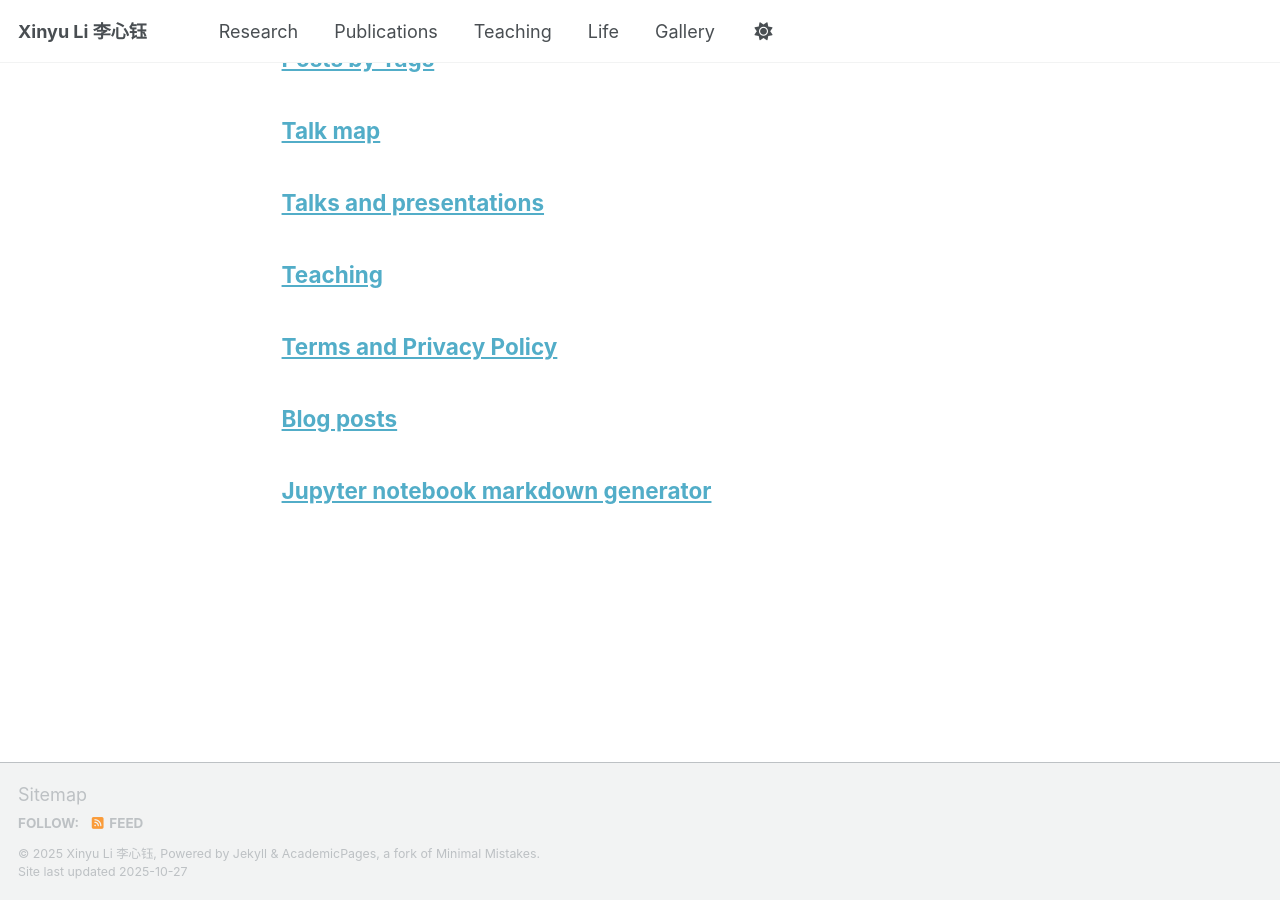
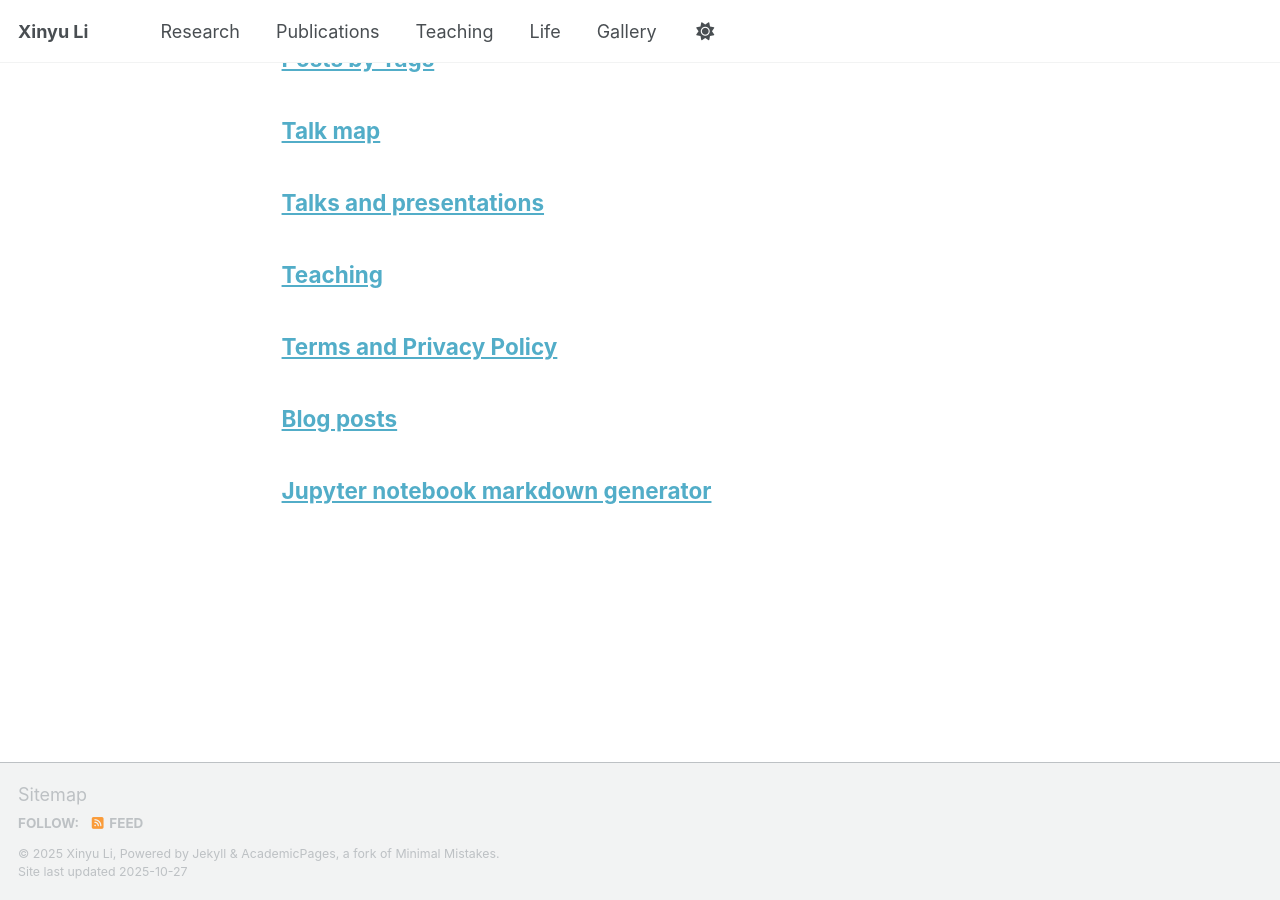
Before and after one commit to Levilixinyu/Levilixinyu.github.io, a Jekyll site: the page built from _pages/page-archive.html, in a window 1280 px wide and 900 px high, scrolled down 1063 px. Built offline with Jekyll 4.4.1, drawn with Linux system fonts in a browser that asks for light colours; a script that is not in the unit is left out.

Commit message:
Update _config.yml

```diff
--- a/_config.yml
+++ b/_config.yml
@@ -4,7 +4,7 @@
 baseurl: ""  # keep blank for user.github.io sites
 locale                   : "en-US"
 site_theme               : "default" # Currently available options are "default", "air"
-title                    : "Xinyu Li 李心钰"
+title                    : "Xinyu Li"
 title_separator          : "-"
 description              : &description "Ph.D. Candidate at University of Texas at Austin"   # Update this with a general description of your site, this is the default if not overridden by a page
 url                      : https://Levilixinyu.github.io # The base hostname & protocol for your site e.g. "https://[your GitHub username].github.io",
@@ -12,7 +12,7 @@
 author:
   # Biographic information
   avatar           : "/images/headshot.JPG"
-  name             : "Xinyu Li"
+  name             : "Xinyu Li (李心钰）"
   bio              : "Ph.D. Candidate in Neuromuscular Physiology"
   location         : "Austin, TX"
   employer         : "University of Texas at Austin"
```
